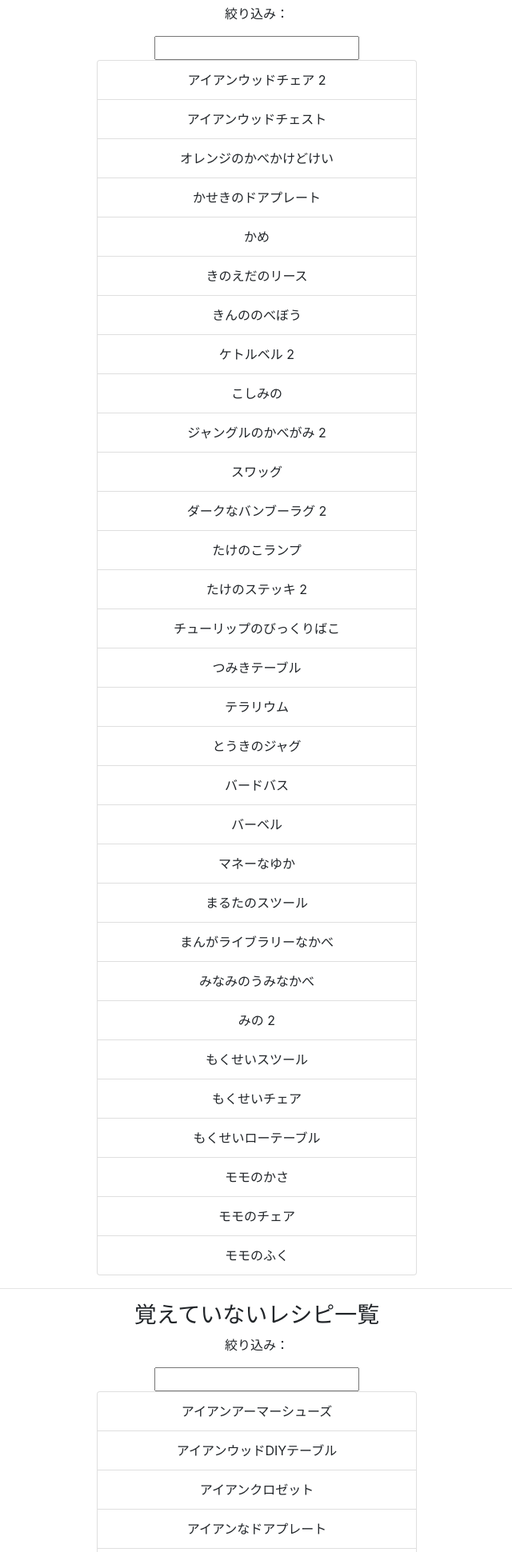
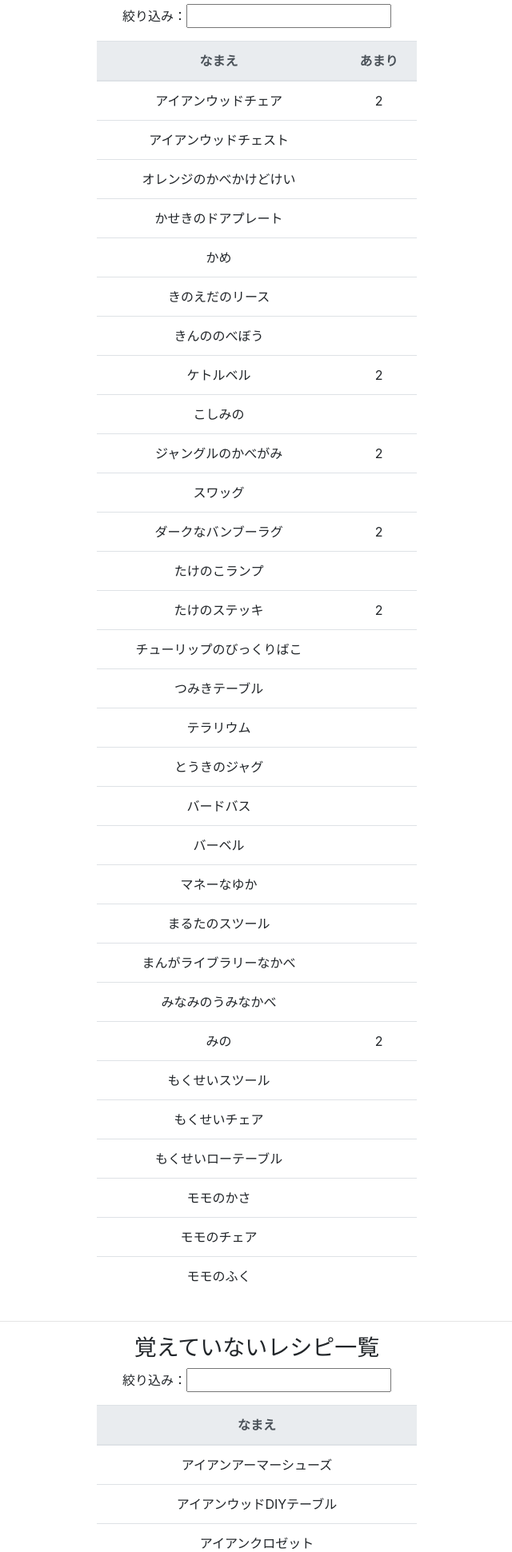
Before and after one commit to momofufumomo/mofumofu-crossing, a website: page index.html in a window 1280 px wide. Shown: the part 900-2841 px from the top of the page at 80% size, without its empty margins (319-959 px from the left). Drawn offline with nearby package versions, Linux system fonts and the light colour scheme; some packages are replaced by stand-ins of ours.

Commit message:
[update]みためをよくしたよ

```diff
--- a/index.html
+++ b/index.html
@@ -16,8 +16,6 @@
     <script defer src="/__/firebase/init.js"></script>
 
     <script src="https://cdn.jsdelivr.net/npm/vue/dist/vue.js"></script>
-
-    <link rel="stylesheet" href="https://stackpath.bootstrapcdn.com/bootstrap/4.1.3/css/bootstrap.min.css" integrity="sha384-MCw98/SFnGE8fJT3GXwEOngsV7Zt27NXFoaoApmYm81iuXoPkFOJwJ8ERdknLPMO" crossorigin="anonymous">
 
     <style media="screen">
       #main-area{
@@ -38,6 +36,10 @@
         width:80%;
       }
     </style>
+
+  <!-- bootstrap-->
+  <meta name="viewport" content="width=device-width, initial-scale=1, shrink-to-fit=no">
+  <link rel="stylesheet" href="https://maxcdn.bootstrapcdn.com/bootstrap/4.0.0/css/bootstrap.min.css" integrity="sha384-Gn5384xqQ1aoWXA+058RXPxPg6fy4IWvTNh0E263XmFcJlSAwiGgFAW/dAiS6JXm" crossorigin="anonymous">
   </head>
   <body>
     <div id="mofu-cro">
@@ -70,30 +72,40 @@
 
       <h2 id="master-items" class="h3" style="text-align: center;">あまりレシピ一覧</h2>
       <div>
-        <p>絞り込み：</p>
-        <input v-model="vmMasterItems">
+        <p>絞り込み：<input v-model="vmMasterItems"></p>
       </div>
-      <ul class="list-group" style="max-width: 400px;">
-        <li class="list-group-item" v-for="item in MasterItems">
-          {{ item.name }}   {{item.doubleNumber}}
-        </li>
-      </ul>
+
+      <div class="table-responsive" style="max-width: 400px; margin:auto;">
+        <table class="table table-hover">
+          <thead class="thead-light">
+            <tr><th>なまえ</th><th>あまり</th></tr>
+          </thead>
+          <tr v-for="item in MasterItems"><td>{{ item.name }}</td><td>{{item.doubleNumber}}</td></tr>
+        </table>
+      </div>
 
       <hr>
 
       <h2 id="want-items" class="h3" style="text-align: center;">覚えていないレシピ一覧</h2>
       <div>
-        <p>絞り込み：</p>
-        <input v-model="vmWantItems">
+        <p>絞り込み：<input v-model="vmWantItems"></p>
       </div>
-      <ul class="list-group" style="max-width: 400px;">
-        <li class="list-group-item" v-for="item in WantItems">
-          {{ item.name }}
-        </li>
-      </ul>
+      <div class="table-responsive" style="max-width: 400px; margin:auto;">
+        <table class="table table-hover">
+          <thead class="thead-light">
+            <tr><th>なまえ</th></tr>
+          </thead>
+          <tr v-for="item in WantItems"><td>{{ item.name }}</td></tr>
+        </table>
+      </div>
     </div>
     </div>
   </body>
+  <!-- bootstrap-->
+  <script src="https://code.jquery.com/jquery-3.2.1.slim.min.js" integrity="sha384-KJ3o2DKtIkvYIK3UENzmM7KCkRr/rE9/Qpg6aAZGJwFDMVNA/GpGFF93hXpG5KkN" crossorigin="anonymous"></script>
+  <script src="https://cdnjs.cloudflare.com/ajax/libs/popper.js/1.12.9/umd/popper.min.js" integrity="sha384-ApNbgh9B+Y1QKtv3Rn7W3mgPxhU9K/ScQsAP7hUibX39j7fakFPskvXusvfa0b4Q" crossorigin="anonymous"></script>
+  <script src="https://maxcdn.bootstrapcdn.com/bootstrap/4.0.0/js/bootstrap.min.js" integrity="sha384-JZR6Spejh4U02d8jOt6vLEHfe/JQGiRRSQQxSfFWpi1MquVdAyjUar5+76PVCmYl" crossorigin="anonymous"></script>
+
   <script async src="https://platform.twitter.com/widgets.js" charset="utf-8"></script>
   <script type="text/javascript" src="items.js"></script>
   <script>
```
